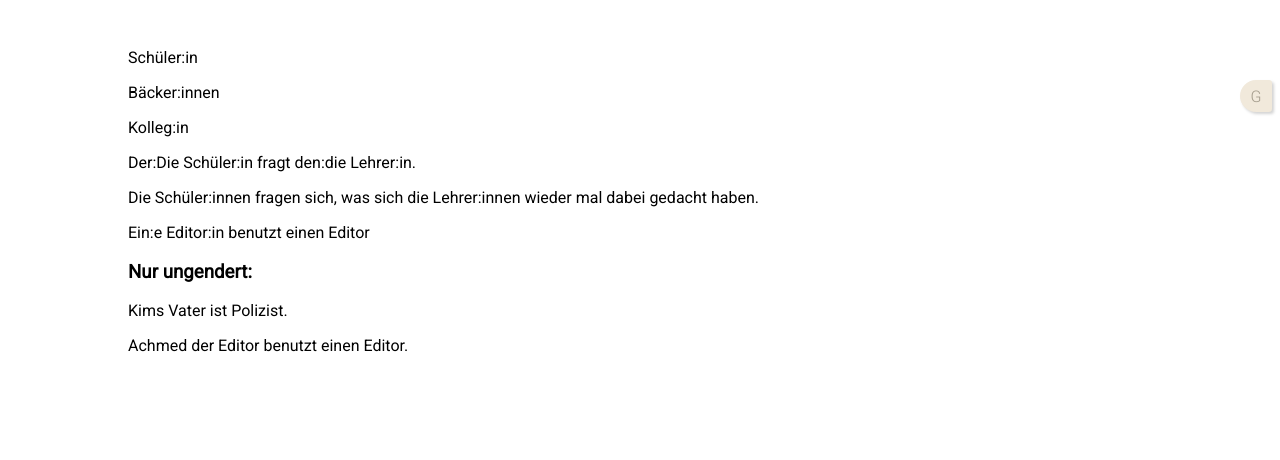
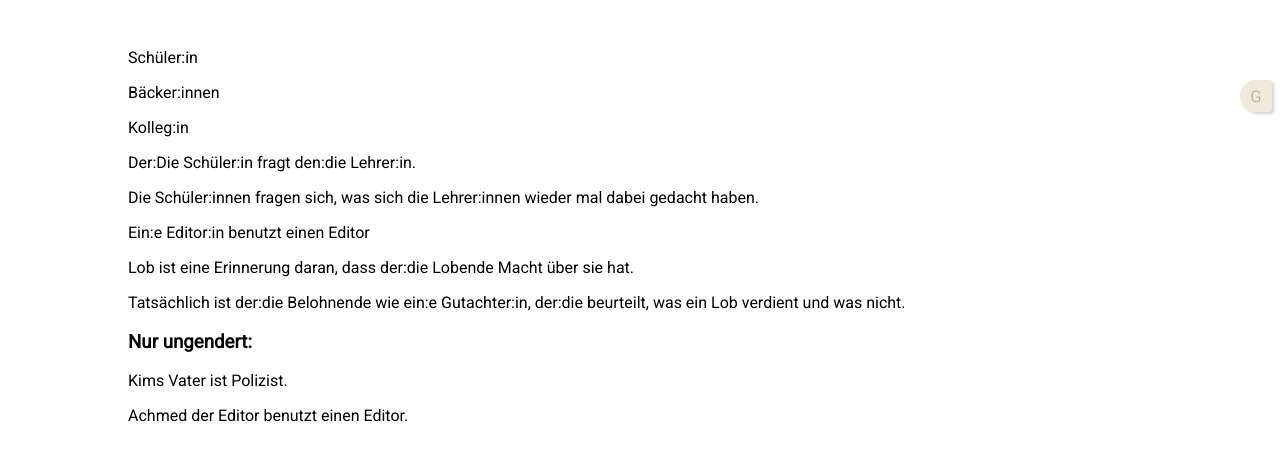
Before and after one commit to soeren-kirchner/gendy, a plain HTML site: page gendy-demo.html in a window 1280 px wide. Drawn offline with Linux system fonts and the light colour scheme.

Commit message:
text correction

```diff
--- a/gendy-demo.html
+++ b/gendy-demo.html
@@ -45,6 +45,8 @@
             <p><span>Der|Die|Das</span> <span>Schüler|in|Schüly</span> fragt <span>den|die|das</span> <span>Lehrer|in|Lehry</span>.</p>
             <p>Die <span>Schüler|innen|Schülys</span> fragen sich, was sich die <span>Lehrer|innen|Lehrys</span> wieder mal dabei gedacht haben.</p>
             <p><span>Ein|e|Ein</span> <span>Editor|in|Edity</span> benutzt einen Editor</p>
+            <p>Lob ist eine Erinnerung daran, dass <span>der|die|das</span> <span>Lobende||Lobendy</span> Macht über sie hat.</p>
+            <p>Tatsächlich ist <span>der|die|das</span> <span>Belohnende||Belohnendy</span> wie <span>ein|e|ein</span> <span>Gutachter|in|Gutachty</span>, <span>der|die|das</span> beurteilt, was ein Lob verdient und was nicht.</p>
             <h3>Nur ungendert:</h3>
             <p>Kims Vater ist <span>Polizist||y</span>.</p>
             <p>Achmed der <span>Editor||Edity</span> benutzt einen Editor.</p>
```
Also changed, not shown: 1 other file.
